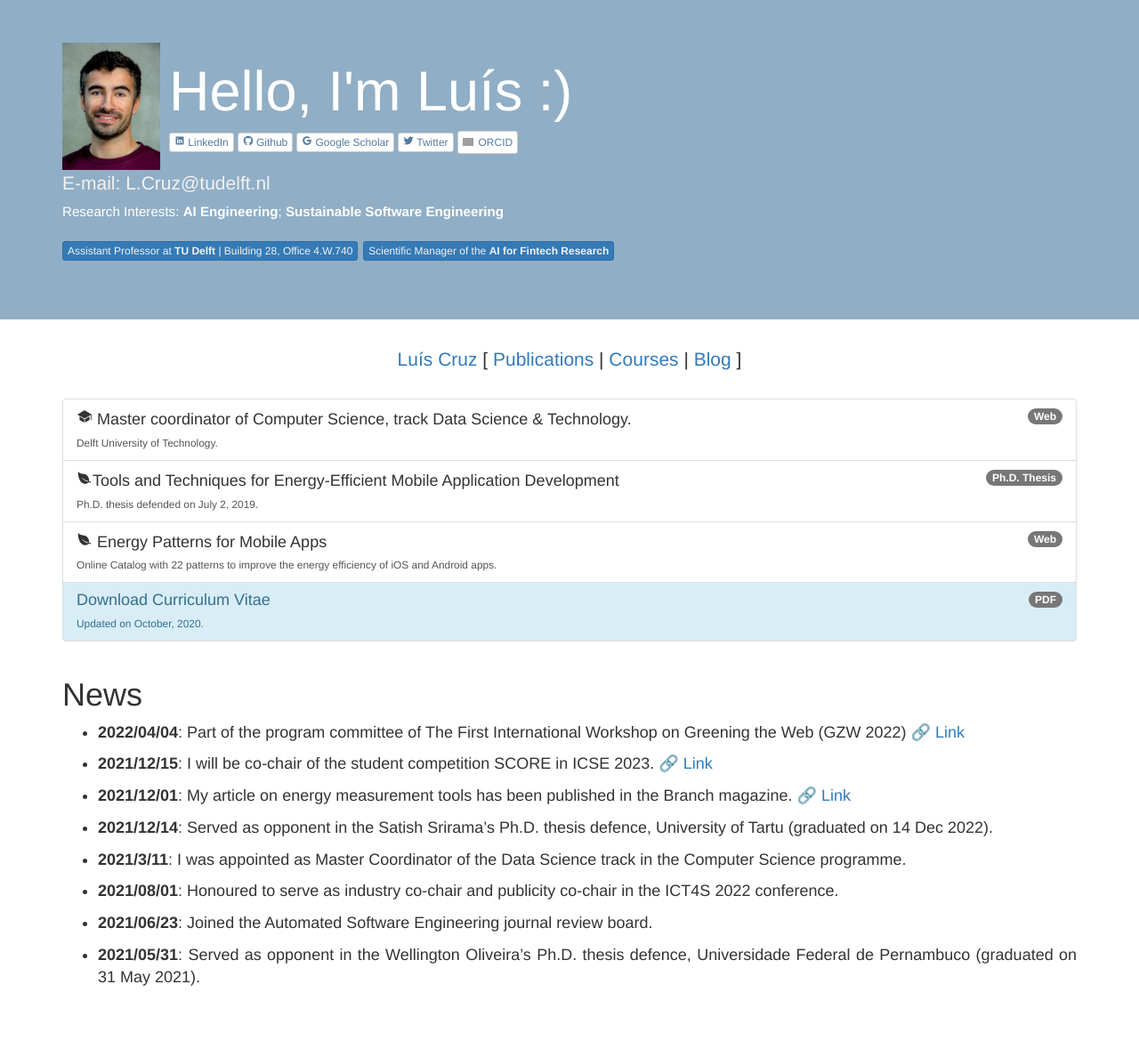
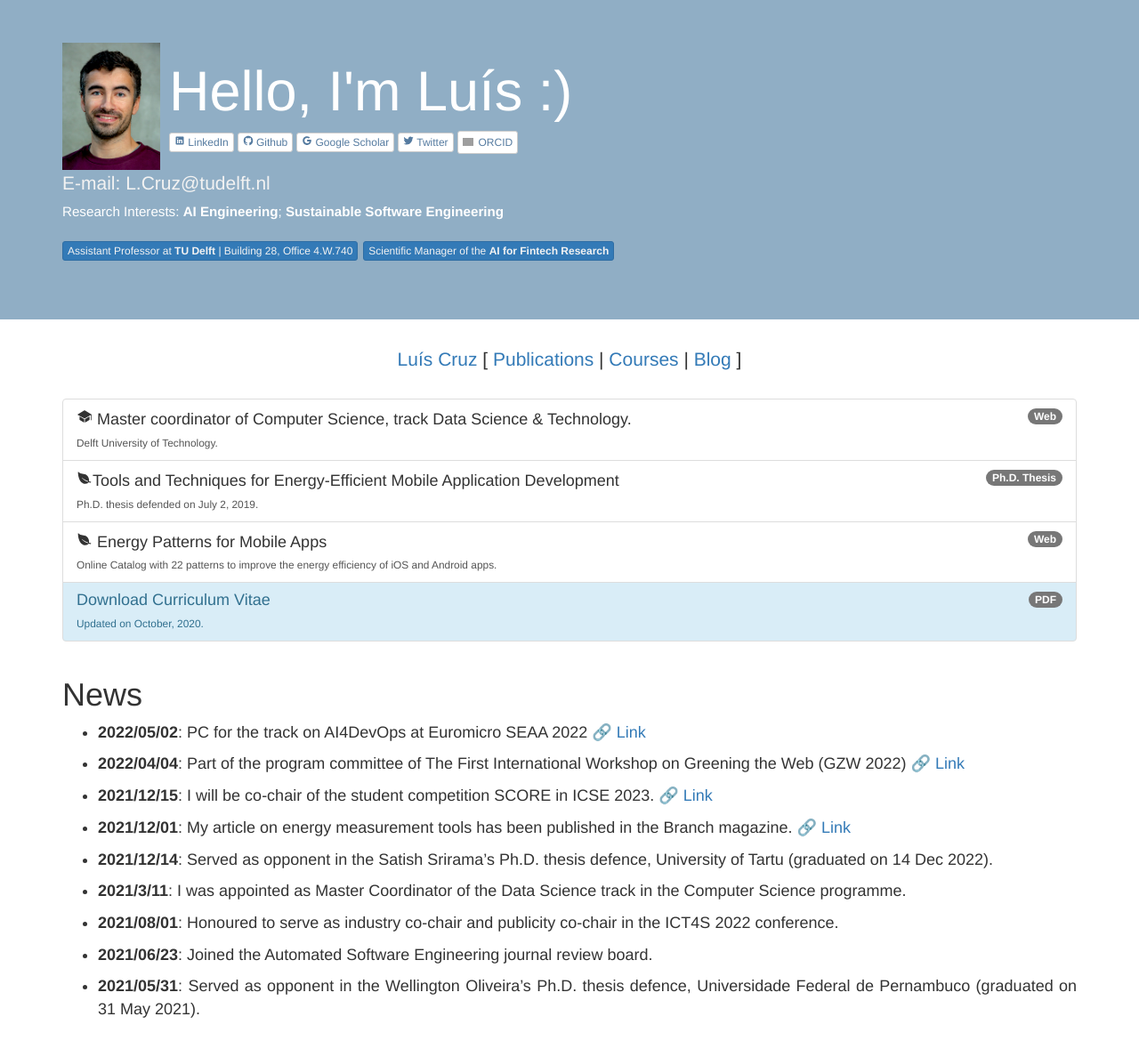
Before and after one commit to luiscruz/luiscruz.github.io, a Jekyll site: the page built from index.md, in a window 1280 px wide. Shown: the whole page at 89% size. Built offline with Jekyll 4.4.1, drawn with Linux system fonts in a browser that asks for light colours; nearby versions of some CDN libraries; before the commit the page ends 1152 px from its top, so only the background shows below that; grey boxes are pictures that could not be loaded.

Commit message:
pc  update

```diff
--- a/_data/updates.yml
+++ b/_data/updates.yml
@@ -1,3 +1,6 @@
+- msg: "PC for the track on AI4DevOps at Euromicro SEAA 2022"
+  date: 2022/05/02
+  link: https://dsd-seaa2022.iuma.ulpgc.es/?page_id=286
 - msg: "Part of the program committee of The First International Workshop on Greening the Web (GZW 2022)"
   date: 2022/04/04
   link: https://greening-the-web.gitlab.io/2022/
```
